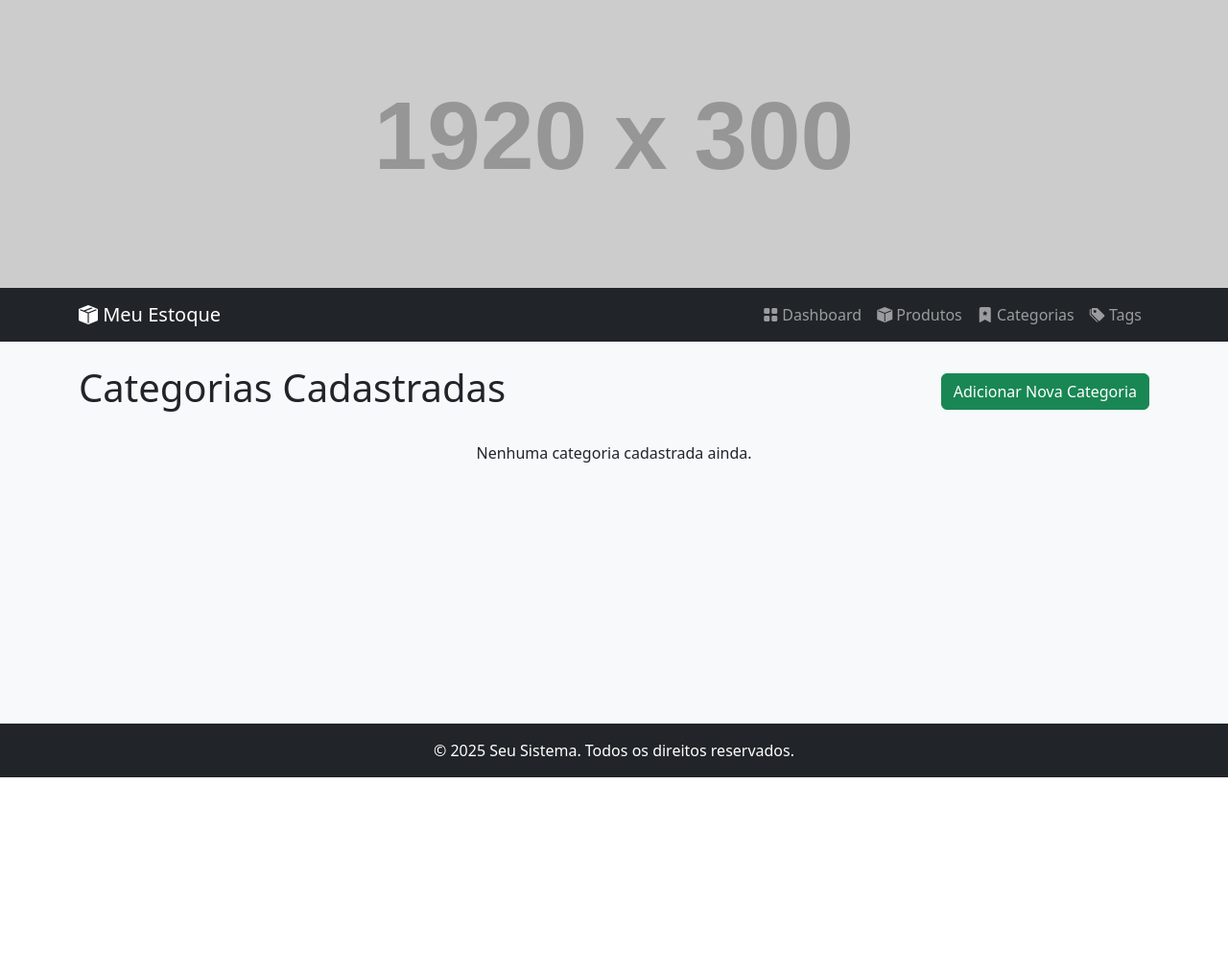
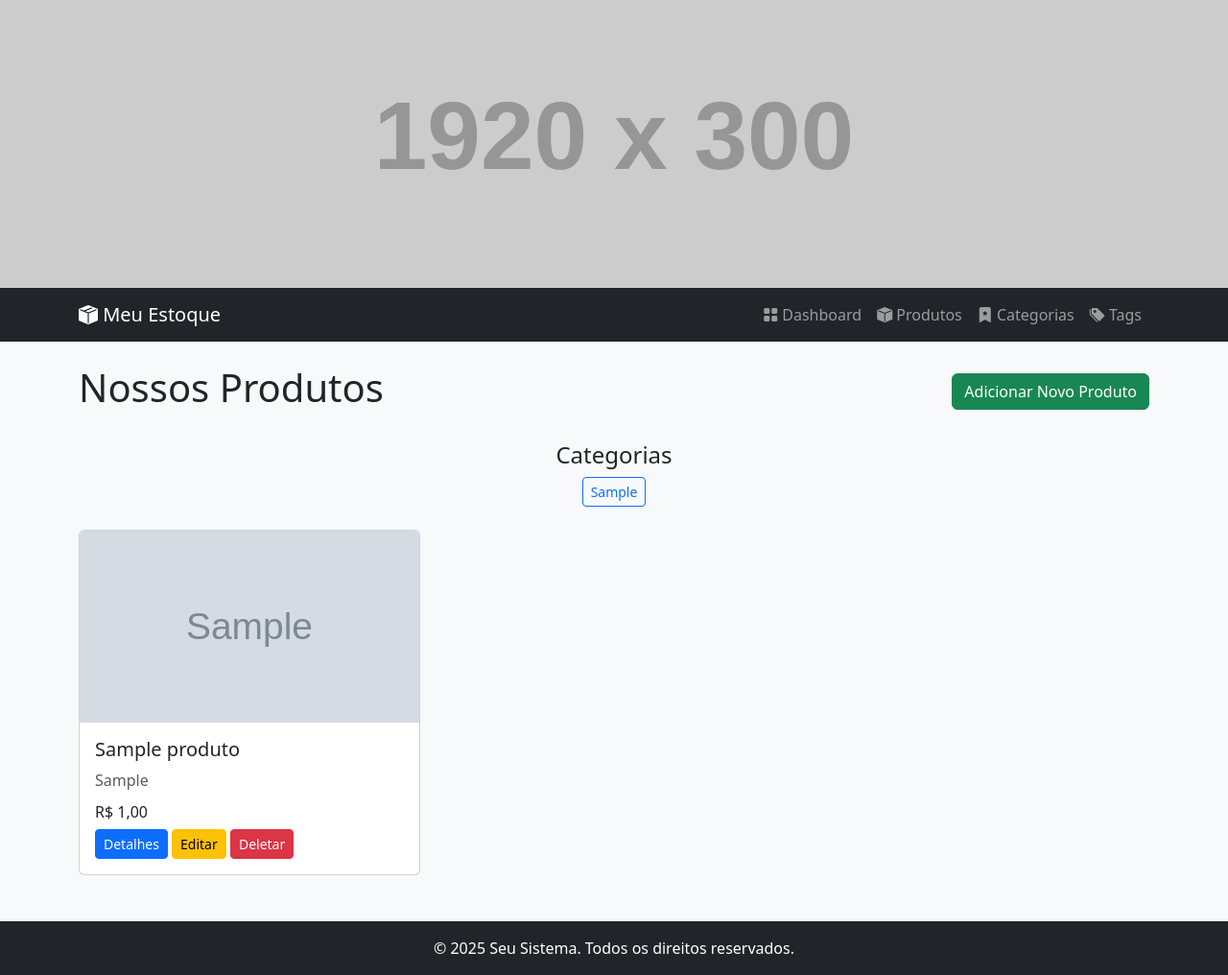
Before and after one commit to felipefvalle/projeto.final, a Django app: page /estoque/produtos/ in a window 1280 px wide. Shown: the whole page at 96% size. Before the commit the page ends 810 px from the top, so only its background shows below. Run offline with Django 5.2, Linux system fonts and the light colour scheme; tables that the repository leaves empty hold one stand-in row (values such as "Sample post"); grey boxes marked "Sample" are stand-in pictures; grey boxes labelled with a size stand in for pictures from a placeholder-image service; some libraries are stand-ins or nearby versions.

Commit message:
Categorias

```diff
--- a/loja_eletronicos/config/settings.py
+++ b/loja_eletronicos/config/settings.py
@@ -22,13 +22,7 @@ INSTALLED_APPS = [
     'django.contrib.sessions',
     'django.contrib.messages',
     'django.contrib.staticfiles',
-
-    #App para forms
-
     'widget_tweaks',
-
-    #Nossos apps
-
     'blog',
     'estoque',
     'loja',
--- a/loja_eletronicos/estoque/templates/estoque/base.html
+++ b/loja_eletronicos/estoque/templates/estoque/base.html
@@ -54,15 +54,15 @@
             <div class="collapse navbar-collapse" id="navbarNav">
                 <ul class="navbar-nav ms-auto mb-2 mb-lg-0">
                     <li class="nav-item">
-                        <a class="nav-link" href="{% url 'estoque:produto_list' %}"> <i class="bi bi-grid-fill"></i> Dashboard
+                        <a class="nav-link" href="#"> <i class="bi bi-grid-fill"></i> Dashboard
                         </a>
                     </li>
                     <li class="nav-item">
-                        <a class="nav-link" href="{% url 'estoque:produto_tabela_list' %}"> <i class="bi bi-box-fill"></i> Produtos
+                        <a class="nav-link" href="#"> <i class="bi bi-box-fill"></i> Produtos
                         </a>
                     </li>
                     <li class="nav-item">
-                        <a class="nav-link" href="{% url 'estoque:categoria_list' %}"> <i class="bi bi-bookmark-star-fill"></i> Categorias
+                        <a class="nav-link" href="#"> <i class="bi bi-bookmark-star-fill"></i> Categorias
                         </a>
                     </li>
                     <li class="nav-item">
--- a/loja_eletronicos/estoque/templates/estoque/index_estoque.html
+++ b/loja_eletronicos/estoque/templates/estoque/index_estoque.html
@@ -14,10 +14,9 @@
         <hr class="my-4">
         <p>Gerencie os produtos oferecidos aos seus clientes</p>
         <a class="btn btn-primary btn-lg"
-            href=" {% url 'estoque:produto_list' %}"
+            href="#"
             role="button">
             Ver Produtos
         </a>
     </div>
-
 {% endblock %}
--- a/loja_eletronicos/estoque/templates/estoque/produto_list.html
+++ b/loja_eletronicos/estoque/templates/estoque/produto_list.html
@@ -1,35 +1,60 @@
 {% extends 'estoque/base.html' %}
 
-{% block title %}Categorias - Estoque{% endblock %}
+{% block title %}Estoque - Loja de Eletronicos{% endblock %}
 
 {% block extra_css %}
     {{ block.super }}
+
 {% endblock %}
 
 {% block content %}
 <div class="d-flex justify-content-between align-items-center mb-4">
-    <h1>Categorias Cadastradas</h1>
-    <a href="{% url 'estoque:categoria_create' %}" class="btn btn-success">Adicionar Nova Categoria</a>
+    <h1>Nossos Produtos</h1>
+    <a href="{% url 'estoque:produto_create' %}" class="btn btn-success">Adicionar Novo Produto</a>
+</div>
+
+
+{% comment %}
+Categorias  {% endcomment %}
+
+<div class="mb-4 text-center">
+    <h4>Categorias</h4>
+    <div class="d-flex flex-wrap justify-content-center gap-2">
+        {% for categoria in categorias %}
+            <a href="{% url 'estoque:categoria-detail' categoria.pk %}"
+               class="btn btn-outline-primary btn-sm">
+                {{ categoria.identificacao }}
+            </a>
+        {% empty %}
+            <span class="text-muted">Nenhuma categoria cadastrada.</span>
+        {% endfor %}
+    </div>
 </div>
 
 <div class="row">
-    {% for categoria in categorias %}
+    {% for produto in produtos %}
     <div class="col-md-4 mb-4">
-        <div class="card h-100 shadow-sm">
+        <div class="card h-100">
+            {% if produto.imagem %}
+            <img src="{{ produto.imagem.url }}" class="card-img-top" alt="{{ produto.nome }}" style="height: 200px; object-fit: cover;">
+            {% else %}
+            <img src="https://placehold.co/300x200.png?text=Sem+Imagem" class="card-img-top" alt="Sem Imagem">
+            {% endif %}
             <div class="card-body d-flex flex-column">
-                <h5 class="card-title">{{ categoria.identificacao }}</h5>
-                <p class="card-text text-muted">{{ categoria.descricao|default:"Sem descrição" }}</p>
+                <h5 class="card-title">{{ produto.nome }}</h5>
+                <p class="card-text text-muted">{{ produto.categoria.identificacao|default:"Sem Categoria" }}</p>
+                <h6 class="card-subtitle mb-2">R$ {{ produto.preco }}</h6>
                 <div class="mt-auto">
-                    <a href="{% url 'estoque:categoria_detail' categoria.pk %}" class="btn btn-primary btn-sm">Detalhes</a>
-                    <a href="{% url 'estoque:categoria_update' categoria.pk %}" class="btn btn-warning btn-sm">Editar</a>
-                    <a href="{% url 'estoque:categoria_delete' categoria.pk %}" class="btn btn-danger btn-sm">Deletar</a>
+                    <a href="{% url 'estoque:produto_detail' produto.pk %}" class="btn btn-primary btn-sm">Detalhes</a>
+                    <a href="{% url 'estoque:produto_update' produto.pk %}" class="btn btn-warning btn-sm">Editar</a>
+                    <a href="{% url 'estoque:produto_delete' produto.pk %}" class="btn btn-danger btn-sm">Deletar</a>
                 </div>
             </div>
         </div>
     </div>
     {% empty %}
     <div class="col">
-        <p class="text-center">Nenhuma categoria cadastrada ainda.</p>
+        <p class="text-center">Nenhum produto cadastrado ainda.</p>
     </div>
     {% endfor %}
 </div>
--- a/loja_eletronicos/estoque/urls.py
+++ b/loja_eletronicos/estoque/urls.py
@@ -15,17 +15,12 @@ urlpatterns = [
     ##
     # Produtos
     ##
-
     path('produtos/', views.ProdutoListView.as_view(), name='produto_list'),
     path('produtos/listar/', views.ProdutoTabelaListView.as_view(), name='produto_tabela_list'),
     path('produtos/<int:pk>/', views.ProdutoDetailView.as_view(), name='produto_detail'),
     path('produtos/novo/', views.ProdutoCreateView.as_view(), name='produto_create'),
     path('produtos/<int:pk>/editar/', views.ProdutoUpdateView.as_view(), name='produto_update'),
     path('produtos/<int:pk>/deletar/', views.ProdutoDeleteView.as_view(), name='produto_delete'),
-
-    path('categorias/', views.CategoriaListView.as_view(), name='categoria_list'),
-    path('categorias/<int:pk>', views.CategoriaDetailView.as_view(), name='categoria_detail'),
-    path('categorias/nova', views.CategoriaCreateView.as_view(), name='categoria_create'),
-    path('categorias/<int:pk>/editar/', views.CategoriaUpdateView.as_view(), name='categoria_update'),
-    path('categorias/<int:pk>/deletar/', views.CategoriaDeleteView.as_view(), name='categoria_delete'),
+    path('categorias/', views.CategoriaListView.as_view(), name='categoria-list'),
+    path('categorias/<int:pk>/', views.CategoriaDetailView.as_view(), name='categoria-detail'),
 ]
--- a/loja_eletronicos/estoque/views.py
+++ b/loja_eletronicos/estoque/views.py
@@ -37,13 +37,18 @@ def index(request):
 ##
 # Produtos
 ##
-
 class ProdutoListView(ListView):
     model = Produto
     template_name = 'estoque/produto_list.html'
     context_object_name = 'produtos'  # Nome da variável a ser usada no template
     ordering = ['nome']  # Opcional: ordena os produtos por nome
     paginate_by = 10 # Opcional: Adiciona paginação
+
+    def get_context_data(self, **kwargs):
+        context = super().get_context_data(**kwargs)
+        from .models import Categoria
+        context['categorias'] = Categoria.objects.all()
+        return context
 
 
 class ProdutoTabelaListView(ListView):
@@ -94,45 +99,25 @@ class ProdutoDeleteView(DeleteView):
     success_url = reverse_lazy('estoque:produto_list')
     context_object_name = 'produto'
 
+
+#Categorias
+
 class CategoriaListView(ListView):
     model = Categoria
     template_name = 'estoque/categoria_list.html'
-    context_object_name = 'categoria'  # Nome da variável a ser usada no template
-    #ordering = ['identificao']  # Opcional: ordena os produtos por nome
-    #paginate_by = 10 # Opcional: Adiciona paginação
+    context_object_name = 'categorias'  # Nome da variável usada no template
+    ordering = ['identificacao']
+    paginate_by = 10  # Paginação opcional
+
+#Read (Detail)
 
 class CategoriaDetailView(DetailView):
     model = Categoria
     template_name = 'estoque/categoria_detail.html'
     context_object_name = 'categoria'
 
-class CategoriaCreateView(CreateView):
-    model = Categoria
-    template_name = 'estoque/categoria_form.html'
-    # Lista dos campos que o usuário poderá preencher
-    fields = ['identificacao', 'descricao']
-    # URL para onde o usuário será redirecionado após o sucesso
-    success_url = reverse_lazy('estoque:categoria_list')
-
-    # Adiciona um título dinâmico ao contexto do template
     def get_context_data(self, **kwargs):
         context = super().get_context_data(**kwargs)
-        context['view_title'] = 'Cadastrar Nova Categoria'
+        # Pega os produtos relacionados a essa categoria
+        context['produtos'] = self.object.produtos.all()
         return context
-
-class CategoriaUpdateView(UpdateView):
-    model = Categoria
-    template_name = 'estoque/categoria_update.html'
-    fields = ['descricao', 'identificacao']
-    success_url = reverse_lazy('estoque:produto_list')
-
-    def get_context_data(self, **kwargs):
-        context = super().get_context_data(**kwargs)
-        context['view_title'] = 'Editar Produto'
-        return context
-
-class CategoriaDeleteView(DeleteView):
-    model = Categoria
-    template_name = 'estoque/categoria_delete.html'
-    success_url = reverse_lazy('estoque:produto_list')
-    context_object_name = 'categoria'
```
Also changed, not shown: loja_eletronicos/estoque/templates/estoque/categoria_detail.html (+29 -32 lines), loja_eletronicos/estoque/templates/estoque/categoria_list.html (+8 -12 lines).
